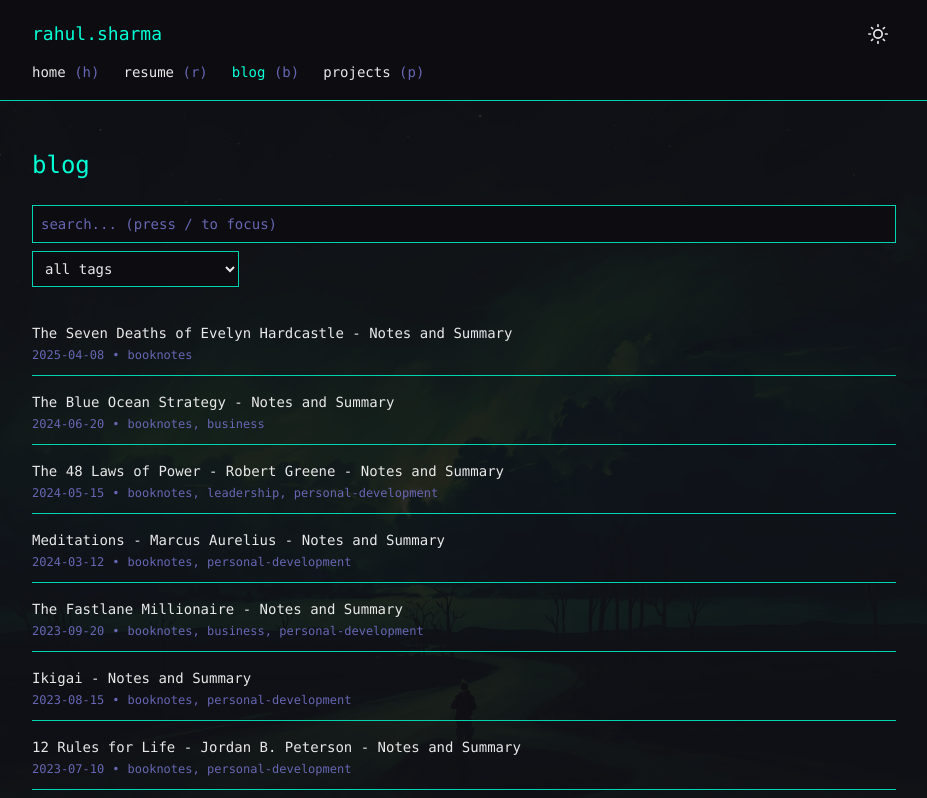
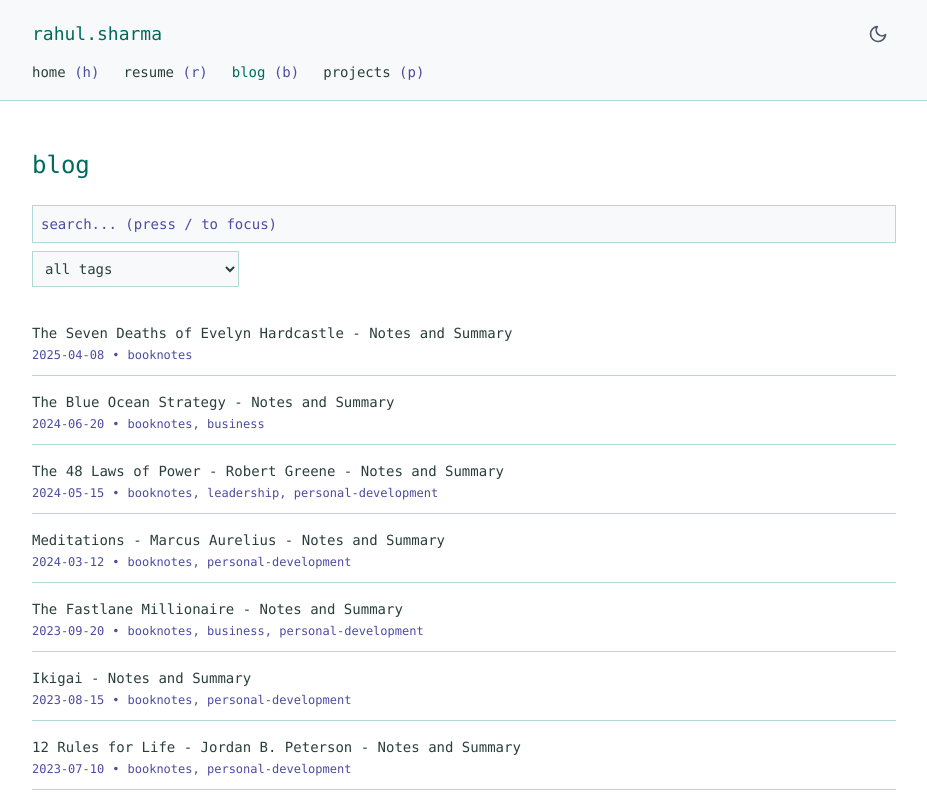
Before and after one commit to holdmypotion/portfolio-v3, a Next.js app: page /blog in a window 1280 px wide. Shown: the top 798 px of the page, without its empty margins (176-1103 px from the left). Built offline with nearby package versions, Linux system fonts and the light colour scheme.

Commit message:
feat: render featured image + persist theme preference

```diff
--- a/next.config.js
+++ b/next.config.js
@@ -51,6 +51,24 @@ const nextConfig = {
 
   // Compress output for better performance
   compress: true,
+
+  // Image optimization configuration
+  images: {
+    remotePatterns: [
+      {
+        protocol: 'https',
+        hostname: 'images.ctfassets.net',
+      },
+      {
+        protocol: 'https',
+        hostname: 'dev-to-uploads.s3.amazonaws.com',
+      },
+      {
+        protocol: 'https',
+        hostname: 'raw.githubusercontent.com',
+      },
+    ],
+  },
 };
 
 module.exports = nextConfig;
--- a/src/app/blog/[slug]/page.js
+++ b/src/app/blog/[slug]/page.js
@@ -1,6 +1,7 @@
 import Link from 'next/link';
 import { getBlogBySlug, getAllBlogs } from '@/lib/blogs';
 import { notFound } from 'next/navigation';
+import BlogImage from '@/components/BlogImage';
 import CodeHighlighter from '@/components/CodeHighlighter';
 import Contact from '@/components/Contact';
 
@@ -141,6 +142,18 @@ export default async function BlogPostPage({ params }) {
             </div>
           </header>
 
+          {/* Featured Image */}
+          {blog.featuredImage && (
+            <div className='mb-8'>
+              <BlogImage
+                src={blog.featuredImage}
+                alt={`Featured image for ${blog.title}`}
+                width={1200}
+                height={630}
+              />
+            </div>
+          )}
+
           <CodeHighlighter>
             <div
               className='prose prose-custom text-sm leading-relaxed max-w-none'
--- a/src/app/blog/page.js
+++ b/src/app/blog/page.js
@@ -31,7 +31,10 @@ export default function BlogPage() {
 
   useEffect(() => {
     const filtered = blogs.filter((blog) => {
-      const matchesSearch = blog.title
+      console.log(blog.title, blog.slug);
+      // Defensive check: ensure title exists before calling toLowerCase()
+      const title = blog.title || '';
+      const matchesSearch = title
         .toLowerCase()
         .includes(searchTerm.toLowerCase());
       const matchesTag =
--- a/src/app/layout.js
+++ b/src/app/layout.js
@@ -119,6 +119,27 @@ export default function RootLayout({ children }) {
           type='application/ld+json'
           dangerouslySetInnerHTML={{ __html: JSON.stringify(jsonLd) }}
         />
+        <script
+          dangerouslySetInnerHTML={{
+            __html: `
+              (function() {
+                try {
+                  var theme = localStorage.getItem('portfolio-theme');
+                  if (theme && (theme === 'light' || theme === 'dark')) {
+                    document.documentElement.setAttribute('data-theme', theme);
+                  } else {
+                    var prefersDark = window.matchMedia('(prefers-color-scheme: dark)').matches;
+                    var systemTheme = prefersDark ? 'dark' : 'light';
+                    document.documentElement.setAttribute('data-theme', systemTheme);
+                    localStorage.setItem('portfolio-theme', systemTheme);
+                  }
+                } catch (e) {
+                  document.documentElement.setAttribute('data-theme', 'dark');
+                }
+              })();
+            `,
+          }}
+        />
       </head>
       <body className='min-h-screen bg-custom-bg text-custom-fg font-mono'>
         <ThemeProvider>
--- a/src/components/ThemeContext.js
+++ b/src/components/ThemeContext.js
@@ -14,20 +14,44 @@ export const useTheme = () => {
 
 export const ThemeProvider = ({ children }) => {
   const [theme, setTheme] = useState('dark');
+  const [isLoaded, setIsLoaded] = useState(false);
 
   useEffect(() => {
     // Load theme from localStorage on mount
     const savedTheme = localStorage.getItem('portfolio-theme');
     if (savedTheme && (savedTheme === 'light' || savedTheme === 'dark')) {
       setTheme(savedTheme);
+    } else {
+      // Check system preference if no saved theme
+      const prefersDark = window.matchMedia(
+        '(prefers-color-scheme: dark)',
+      ).matches;
+      setTheme(prefersDark ? 'dark' : 'light');
     }
+    setIsLoaded(true);
+
+    // Listen for system theme changes (only if no saved preference)
+    const mediaQuery = window.matchMedia('(prefers-color-scheme: dark)');
+    const handleSystemThemeChange = (e) => {
+      const savedTheme = localStorage.getItem('portfolio-theme');
+      if (!savedTheme) {
+        // Only change if user hasn't set a preference
+        setTheme(e.matches ? 'dark' : 'light');
+      }
+    };
+
+    mediaQuery.addEventListener('change', handleSystemThemeChange);
+    return () =>
+      mediaQuery.removeEventListener('change', handleSystemThemeChange);
   }, []);
 
   useEffect(() => {
-    // Apply theme to document root and save to localStorage
-    document.documentElement.setAttribute('data-theme', theme);
-    localStorage.setItem('portfolio-theme', theme);
-  }, [theme]);
+    if (isLoaded) {
+      // Apply theme to document root and save to localStorage
+      document.documentElement.setAttribute('data-theme', theme);
+      localStorage.setItem('portfolio-theme', theme);
+    }
+  }, [theme, isLoaded]);
 
   const toggleTheme = () => {
     setTheme((prevTheme) => (prevTheme === 'dark' ? 'light' : 'dark'));
@@ -38,6 +62,7 @@ export const ThemeProvider = ({ children }) => {
     toggleTheme,
     isDark: theme === 'dark',
     isLight: theme === 'light',
+    isLoaded,
   };
 
   return (
--- a/src/lib/blogs.js
+++ b/src/lib/blogs.js
@@ -7,12 +7,27 @@ import {
 export function getAllBlogs(includeDrafts = false) {
   const slugs = getAllMarkdownFiles('blogs');
   const blogs = slugs.map((slug) => {
-    const { frontmatter } = getMarkdownContent('blogs', slug);
-    return {
-      slug: frontmatter.slug || slug, // Use frontmatter slug if available, fallback to filename
-      filename: slug, // Keep track of the actual filename
-      ...frontmatter,
-    };
+    try {
+      const { frontmatter } = getMarkdownContent('blogs', slug);
+      return {
+        slug: frontmatter.slug || slug,
+        filename: slug,
+        title: frontmatter.title || 'Untitled',
+        date: frontmatter.date || new Date().toISOString(),
+        tags: frontmatter.tags || [],
+        ...frontmatter,
+      };
+    } catch (error) {
+      console.error(`Error parsing blog file: ${slug}`, error);
+      return {
+        slug,
+        filename: slug,
+        title: 'Untitled',
+        date: new Date().toISOString(),
+        tags: [],
+        publish_status: 'draft',
+      };
+    }
   });
 
   // Filter by publish_status unless includeDrafts is true
```
Also changed, not shown: src/components/BlogImage.js (added, +55 -0 lines), 1 other file (tests, documents, lock files or other folders).
